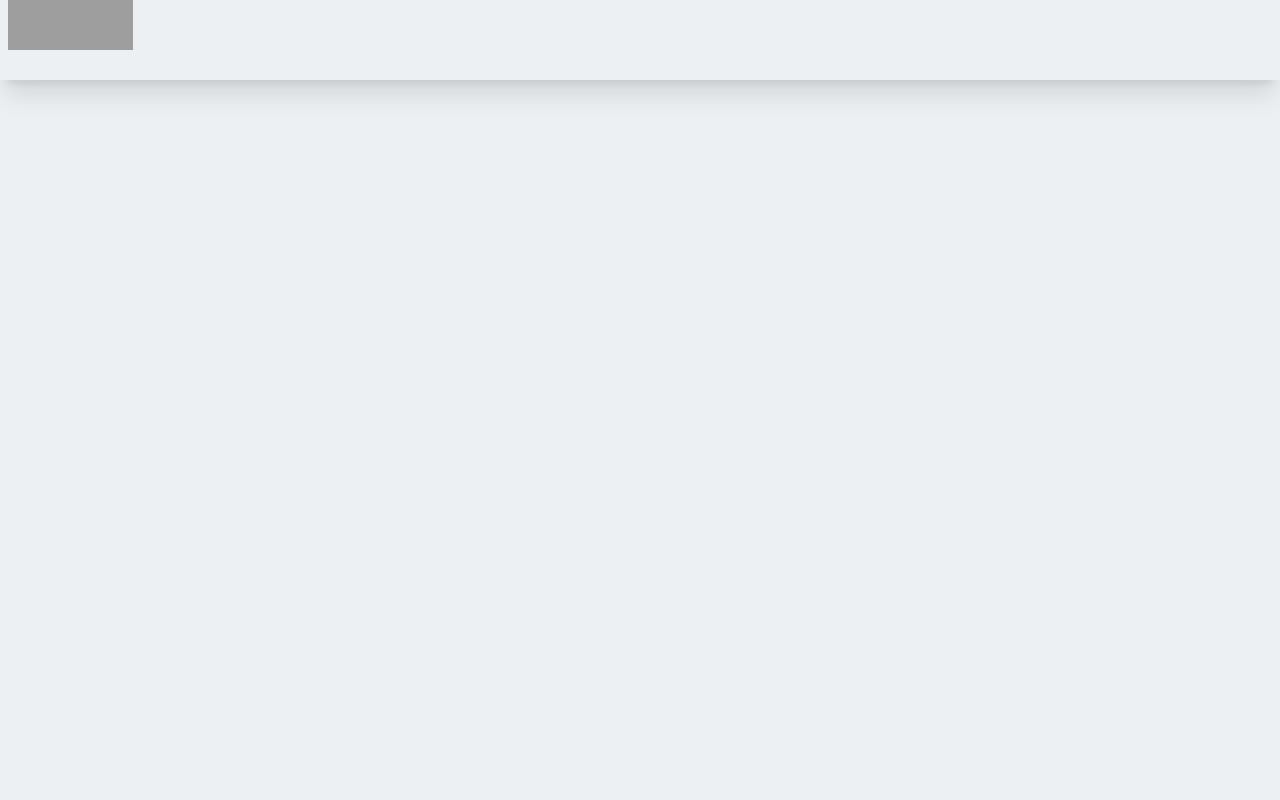
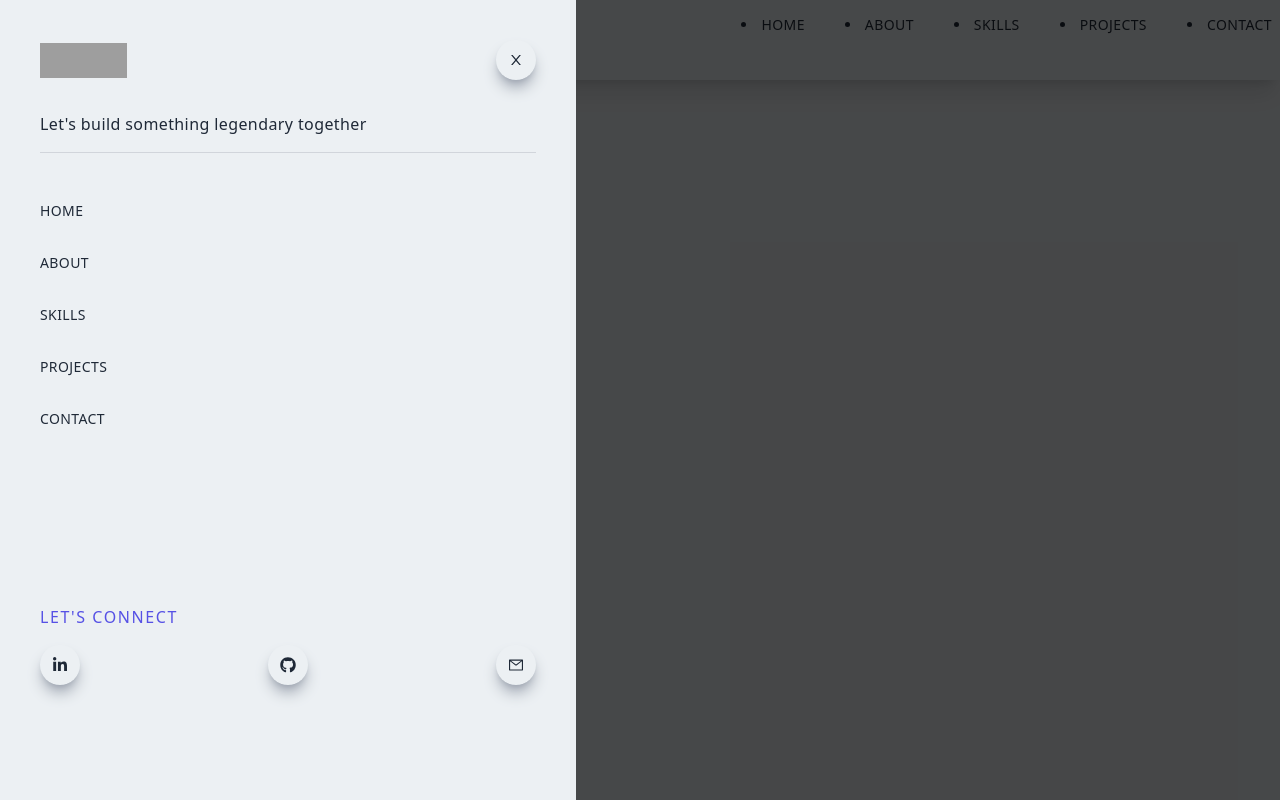
Before and after one commit to danielknight261/portfolio-daniel-knight, a Next.js app in the folder portfolio/: page / in a window 1280 px wide. Built offline with nearby package versions, Linux system fonts and the light colour scheme; grey boxes are pictures that could not be loaded.

Commit message:
Navbar and connection icons added

```diff
--- a/portfolio/components/NavBar.js
+++ b/portfolio/components/NavBar.js
@@ -1,14 +1,112 @@
-import React from 'react'
-import Image from 'next/image'
+import React, {useState} from "react";
+import Image from "next/image";
+import Link from "next/link";
+import { AiOutlineClose, AiOutlineMail, AiOutlineMenu } from "react-icons/ai";
+import { FaLinkedinIn, FaGithub } from "react-icons/fa";
 
 const NavBar = () => {
+  const [nav, setNav] = useState(false)
+
+  const handleNav = () => {}
+
   return (
-    <div className='fixed w-full h-20 shadow-xl z-[100]'>
-        <div className='flex justify-between items-center w-full px-2 2xl:px-16'>
-            <Image src="/../public/assets/navLogo.png" alt="/" width='125' height='50' />
+    <div className="fixed w-full h-20 shadow-xl z-[100]">
+      <div className="flex justify-between items-center w-full px-2 2xl:px-16">
+        <Image
+          src="/../public/assets/navLogo.png"
+          alt="/"
+          width="125"
+          height="50"
+        />
+        <div>
+          <ui className="hidden md:flex">
+            <Link href="/">
+              <li className="ml-10 text-sm uppercase hover:border-b">Home</li>
+            </Link>
+            <Link href="/">
+              <li className="ml-10 text-sm uppercase hover:border-b">About</li>
+            </Link>
+            <Link href="/">
+              <li className="ml-10 text-sm uppercase hover:border-b">Skills</li>
+            </Link>
+            <Link href="/">
+              <li className="ml-10 text-sm uppercase hover:border-b">
+                Projects
+              </li>
+            </Link>
+            <Link href="/">
+              <li className="ml-10 text-sm uppercase hover:border-b">
+                Contact
+              </li>
+            </Link>
+          </ui>
+          <div className="md:hidden">
+            <AiOutlineMenu size={25} />
+          </div>
         </div>
-    </div>
-  )
-}
+      </div>
 
-export default NavBar
+      <div className="fixed left-0 top-0 w-full h-screen bg-black/70">
+        <div className="fixed left-0 top-0 w-[75%] sm:w-[60%] md:w-[45%] h-screen bg-[#ecf0f3] p-10 ease-in duration-500">
+          <div>
+            <div className="flex w-full items-center justify-between">
+              <Image
+                src="/../public/assets/navLogo.png"
+                width="87"
+                height="35"
+                alt="/"
+              />
+              <div className="rounded-full shadow-lg shadow-gray-400 p-3 cursor-pointer">
+                <AiOutlineClose />
+              </div>
+            </div>
+            <div className="border-b border-gray-300 my-4">
+              <p className="w-[85%] md:w-[90%] py-4">
+                Let's build something legendary together
+              </p>
+            </div>
+          </div>
+          <div className="py-4 flex flex-col">
+            <ul className="uppercase">
+              <Link href="/">
+                <li className="py-4 text-sm">Home</li>
+              </Link>
+              <Link href="/">
+                <li className="py-4 text-sm">About</li>
+              </Link>
+              <Link href="/">
+                <li className="py-4 text-sm">Skills</li>
+              </Link>
+              <Link href="/">
+                <li className="py-4 text-sm">Projects</li>
+              </Link>
+              <Link href="/">
+                <li className="py-4 text-sm">Contact</li>
+              </Link>
+            </ul>
+            <div className="pt-40">
+              <p className="uppercase tracking-widest text-[#5651e5]">
+              Let's Connect
+              </p>
+              <div className="flex items-center justify-between my-4 w-full sm:[80%]">
+                <div className="rounded-full shadow-lg shadow-gray-400 p-3 marker:cursor-pointer hover:scale-105 ease-in duration-75:">
+                <FaLinkedinIn />
+                </div>
+                <div className="rounded-full shadow-lg shadow-gray-400 p-3 marker:cursor-pointer hover:scale-105 ease-in duration-75:">
+                <FaGithub />
+                </div>
+                <div className="rounded-full shadow-lg shadow-gray-400 p-3 marker:cursor-pointer hover:scale-105 ease-in duration-75:">
+                <AiOutlineMail />
+                </div>
+              </div>
+
+
+              </div>
+            </div>
+          </div>
+        </div>
+      </div>
+  );
+};
+
+export default NavBar;
--- a/portfolio/package.json
+++ b/portfolio/package.json
@@ -11,7 +11,8 @@
   "dependencies": {
     "next": "12.2.5",
     "react": "18.2.0",
-    "react-dom": "18.2.0"
+    "react-dom": "18.2.0",
+    "react-icons": "^4.4.0"
   },
   "devDependencies": {
     "autoprefixer": "^10.4.8",
```
Also changed, not shown: 2 other files (tests, documents, lock files or other folders).
